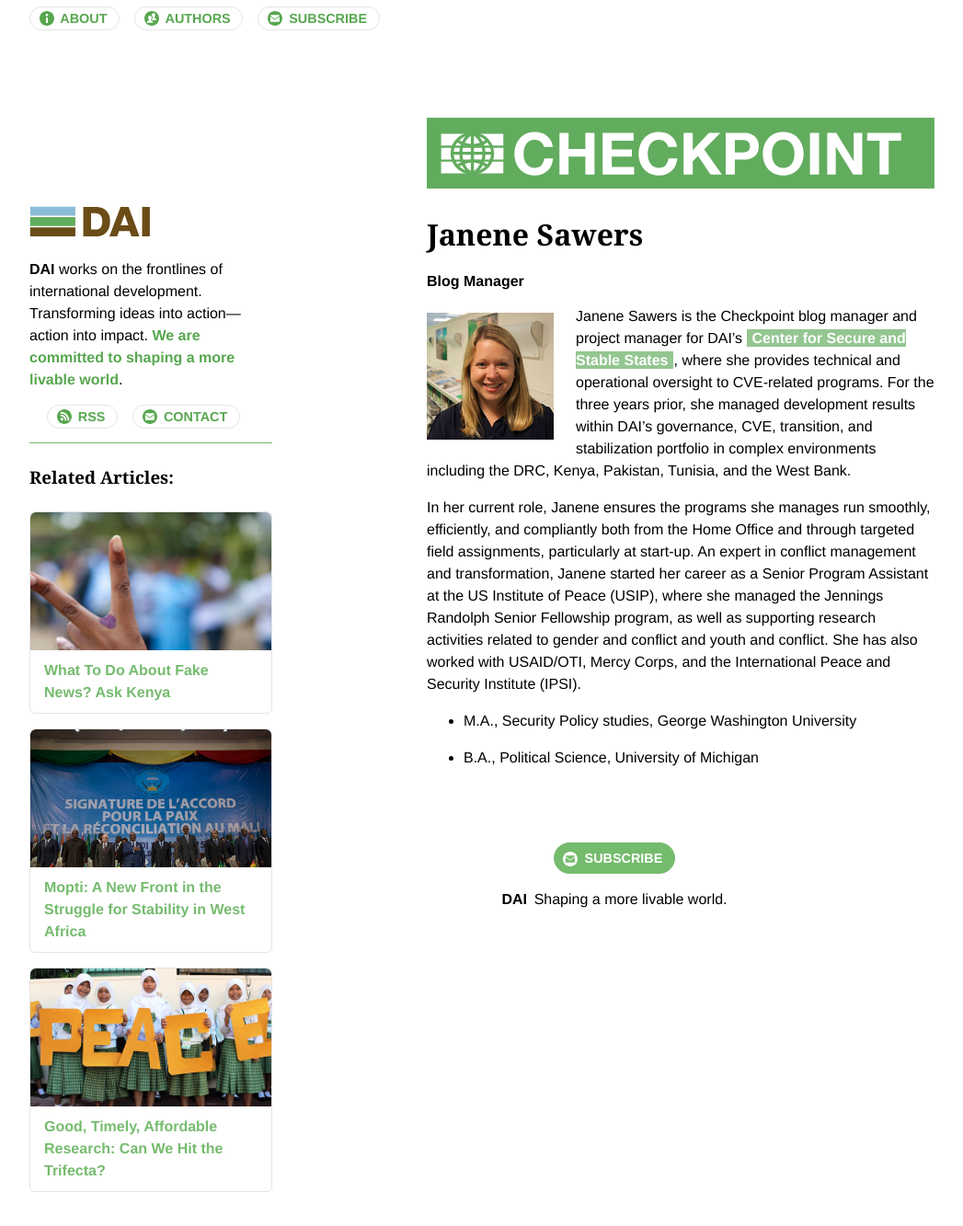
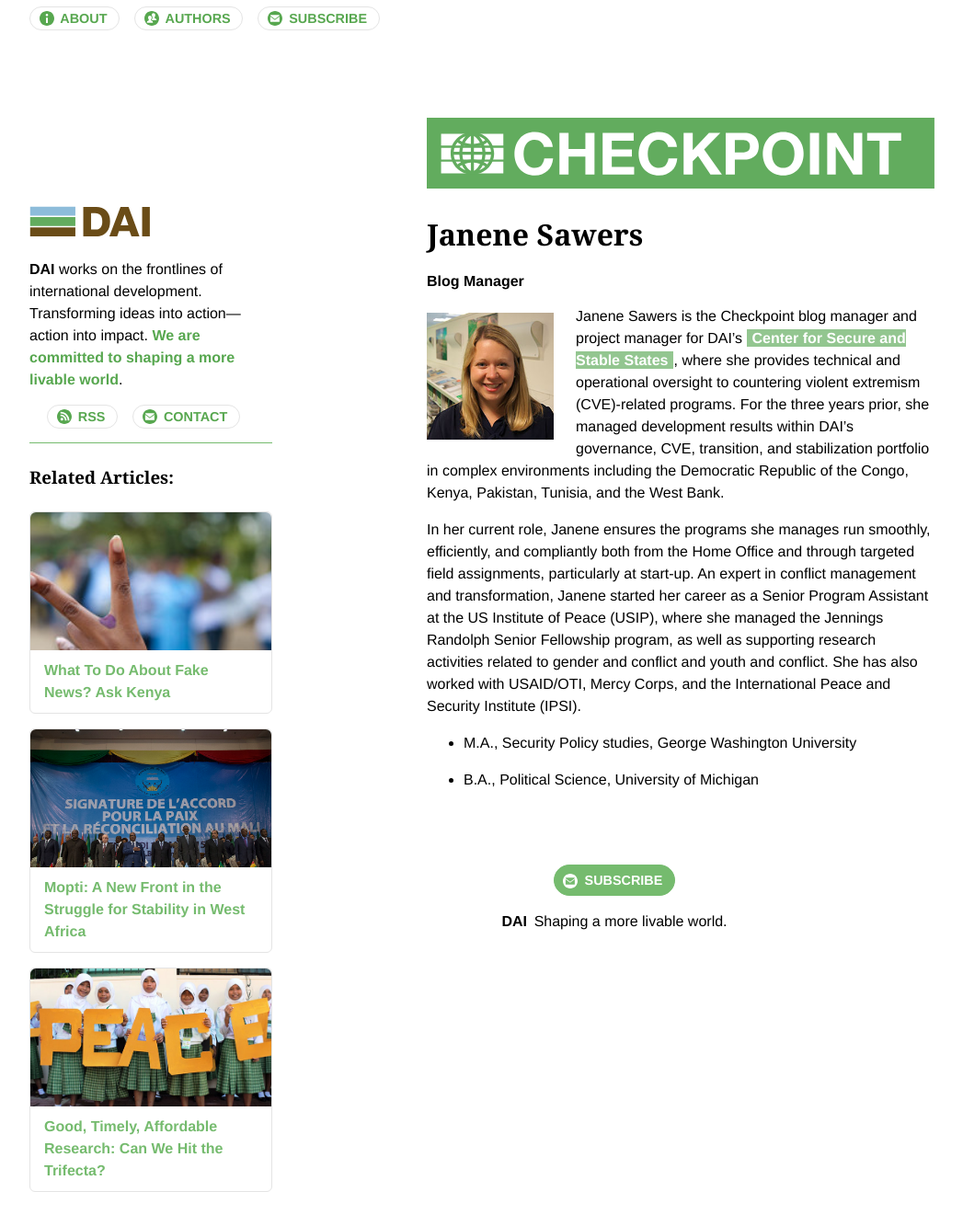
Before and after one commit to BryanSchuetz/CS-, a Jekyll site: the page built from _authors/janene-sawers.markdown, in a window 1280 px wide. Shown: the whole page at 92% size, without its empty margins (116-1163 px from the left). Built offline with Jekyll 4.4.1, drawn with Linux system fonts in a browser that asks for light colours.

Commit message:
Updated Janene Sawers

```diff
--- a/_authors/janene-sawers.markdown
+++ b/_authors/janene-sawers.markdown
@@ -5,7 +5,7 @@ Job: Blog Manager
 Image: "/uploads/JaneneImage.jfif"
 ---
 
-Janene Sawers is the Checkpoint blog manager and project manager for DAI's [Center for Secure and Stable States](https://www.dai.com/our-work/solutions/fragile-states), where she provides technical and operational oversight to CVE-related programs. For the three years prior, she managed development results within DAI's governance, CVE, transition, and stabilization portfolio in complex environments including the DRC, Kenya, Pakistan, Tunisia, and the West Bank.
+Janene Sawers is the Checkpoint blog manager and project manager for DAI’s [Center for Secure and Stable States](https://www.dai.com/our-work/solutions/fragile-states), where she provides technical and operational oversight to countering violent extremism (CVE)-related programs. For the three years prior, she managed development results within DAI’s governance, CVE, transition, and stabilization portfolio in complex environments including the Democratic Republic of the Congo, Kenya, Pakistan, Tunisia, and the West Bank.
 
 <!--more-->
 
```
